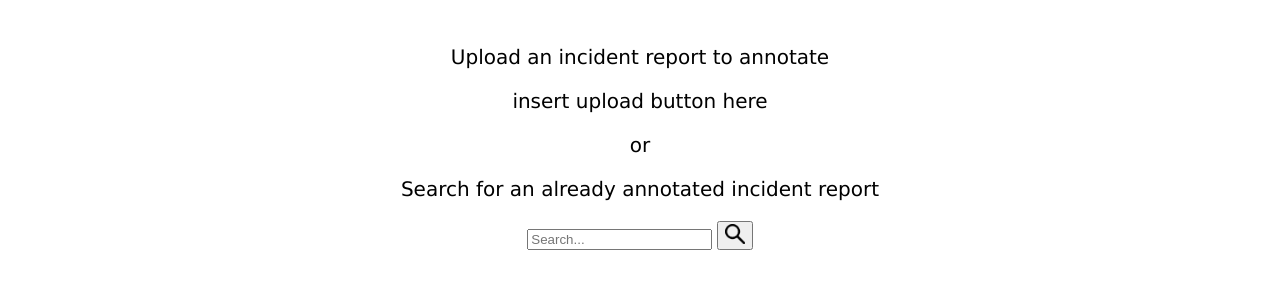
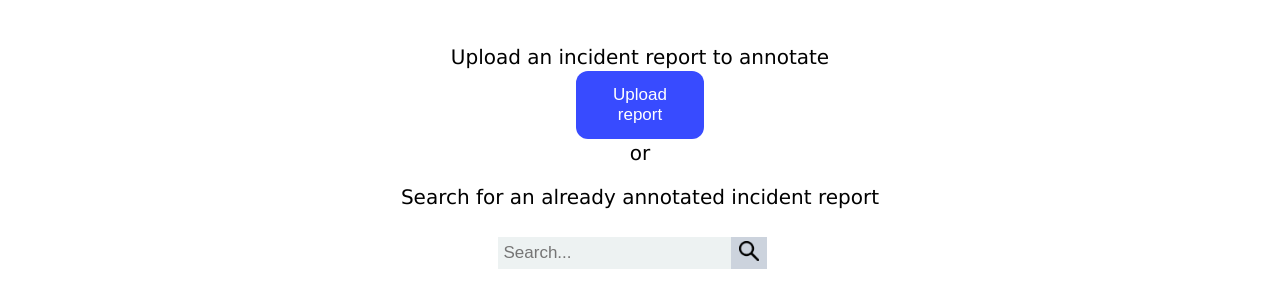
Before and after one commit to NonnaLee/attack_flow2, a website: page public/main.html in a window 1280 px wide. Shown: the part 312-620 px from the top of the page. Drawn offline with Linux system fonts and the light colour scheme.

Commit message:
Added the upload button to new main page layout
Added the upload incident report button to the newly lain-out main page + did some stylesheet work on the new search bar.

```diff
--- a/public/main.html
+++ b/public/main.html
@@ -42,10 +42,13 @@
             </div>
         </div>
 
+        <!-- The main text, including the UPLOAD button, that appears in the center of the screen -->
         <div id="main">
             <h1>Site Name</h1>
             <p>Upload an incident report to annotate</p>
-            <p>insert upload button here</p>
+                <div class="center">
+                    <button class="uploadButton" type="submit" onclick="fileUploadOpen()">Upload report</button>
+                </div>
             <p>or</p>
             <p>Search for an already annotated incident report</p>
             <div class="search-bar">
--- a/public/stylesheets/style.css
+++ b/public/stylesheets/style.css
@@ -98,6 +98,7 @@ nav button:hover {
     font-size: 20px;
     text-align: center;
 }
+
 #main .search-bar {
     float: none;
     position: relative;
@@ -105,6 +106,54 @@ nav button:hover {
     margin: auto;
 }
 
+#main input[type=text] {
+    padding: 6px;
+    font-size: 17px;
+    margin-top: 8px;
+    border: none;
+    background-color: #edf2f2;
+}
+
+#main button {
+    float: right;
+    padding: 3.5px 8px;
+    margin-top: 8px;
+    margin-right: 16px;
+    border: none;
+    font-size: 17px;
+    background-color: #ccd3dd;
+}
+
+#main button:hover {
+    background-color: #a6b3cc;
+}
+
+#main .uploadButton {
+    display: inline-block;
+    position: fixed;
+    left: 50%;
+    transform: translate(-50%,-50%);
+    width: 10%;
+    border: none;
+    margin: auto;
+    padding: 14px 28px;
+    border-radius: 12px;
+    font-size: 17px;
+    text-align: center;
+    background-color: #384bff;
+    color: white;
+}
+
+#main .uploadButton:hover{
+    background-color: #2b93ff;
+}
+
+#main .center {
+    margin: auto;
+    width: 60%;
+    padding: 16px;
+}
+
 a {
     color: #00B7FF;
   }
```
